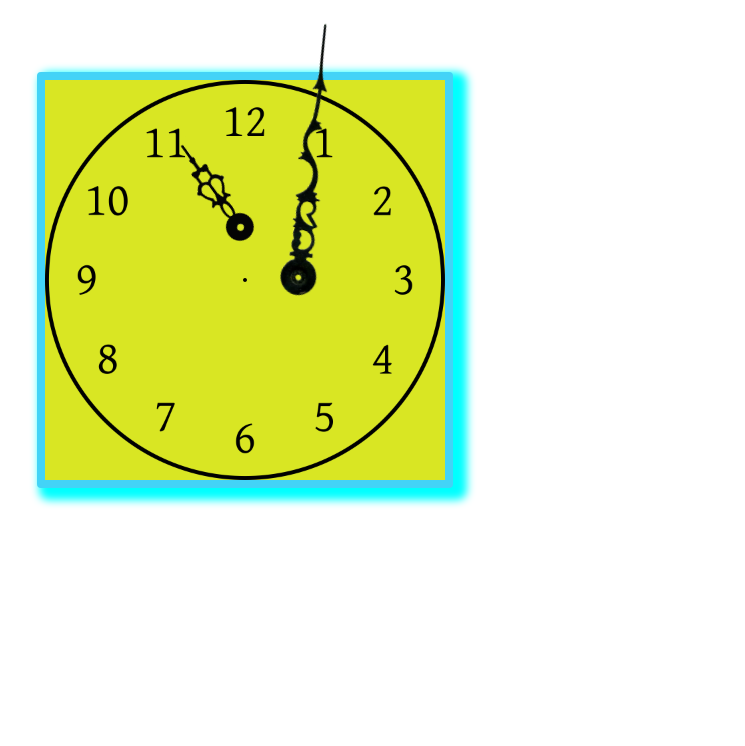
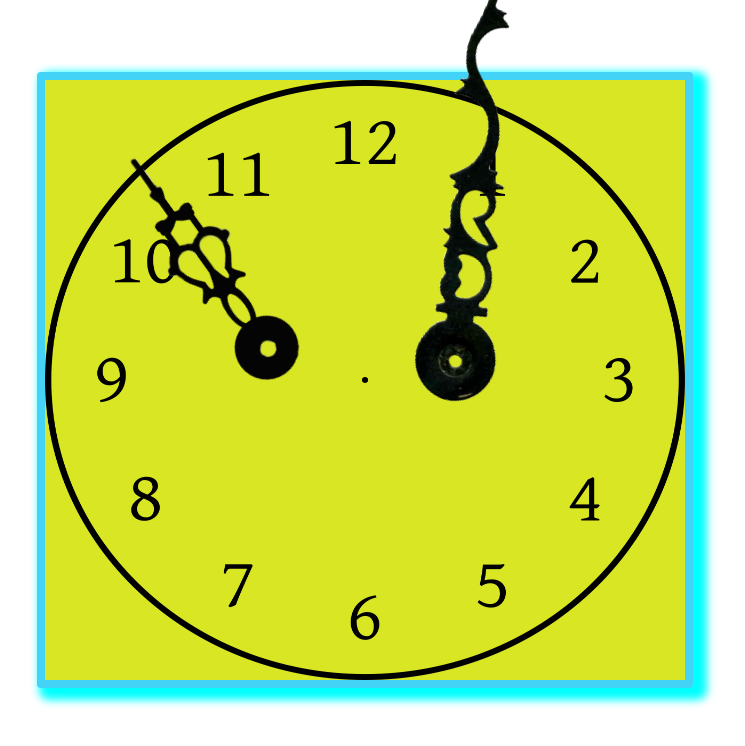
Before and after one commit to hortencia718/assignment_1_qcc, a plain HTML site: page assignment4/index.html in a window 1280 px wide. Shown: the whole page, without its empty margins (227-972 px from the left). Drawn offline with Linux system fonts and the light colour scheme.

Commit message:
resized the div for clock

```diff
--- a/assignment4/style.css
+++ b/assignment4/style.css
@@ -15,6 +15,11 @@
     border: 8px solid rgb(67, 211, 247);
     box-shadow: 8px 6px 8px 6px cyan;
 
+}
+
+div.clock{
+    width: 50%;
+    height:75%;
 }
 
 
@@ -58,11 +63,11 @@ div.hand1{
 
 
 img.handy1{
-    height:80px
+    height:180px
 }
 
 img.handy2{
-    height: 130px;
+    height: 300px;
 
 }
 
```
